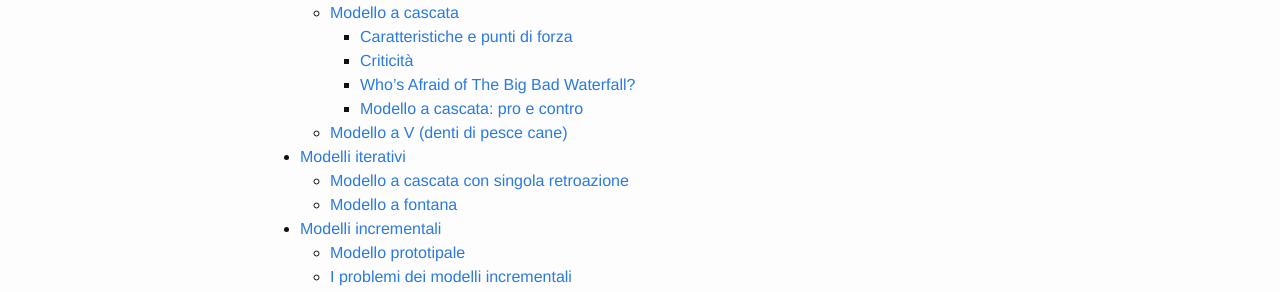
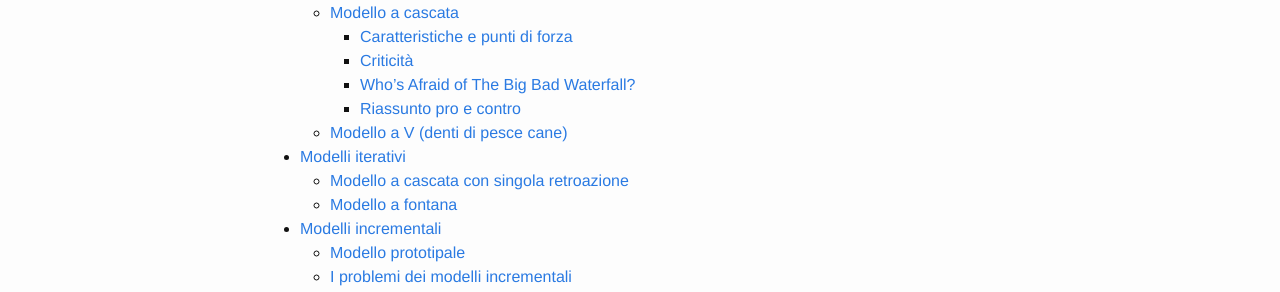
Before and after one commit to MarcoBuster/sweng, a Jekyll site: the page built from _posts/2022-10-05-Ciclo-Vita-Software.md, in a window 1280 px wide and 900 px high. Shown: the part 223-515 px from the top of the window. Built offline with Jekyll 4.4.1, drawn with Linux system fonts in a browser that asks for light colours; the table of contents is made by our own code; some of the changed text lies outside the part shown.

Commit message:
Fix waterfall pros/cons table margins

```diff
--- a/_posts/2022-10-05-Ciclo-Vita-Software.md
+++ b/_posts/2022-10-05-Ciclo-Vita-Software.md
@@ -55,7 +55,7 @@
 
 Tutti i modelli visti per ora ricadono perlopiù nell'ambito descrittivo, mentre i modelli AGILE che vedremo più avanti tendono ad essere più di tipo prescrittivo.
 
-### Modello a cascata: pro e contro
+### Riassunto pro e contro
 
 <table style="margin-bottom: 20px">
     <thead>
@@ -67,14 +67,14 @@
     <tbody>
         <tr>
             <td>
-                <ul>
+                <ul style="margin-top: 15px">
                     <li>Document-based</li>
                     <li>Buona suddivisione dei compiti</li>
                     <li>Semplice pianificazione dei tempi</li>
                 </ul>
             </td>
             <td>
-                <ul>
+                <ul style="margin-top: 15px">
                     <li>Rigidità</li>
                     <li>Congelamento dei sottoprodotti</li>
                     <li>Monoliticità</li>
```
